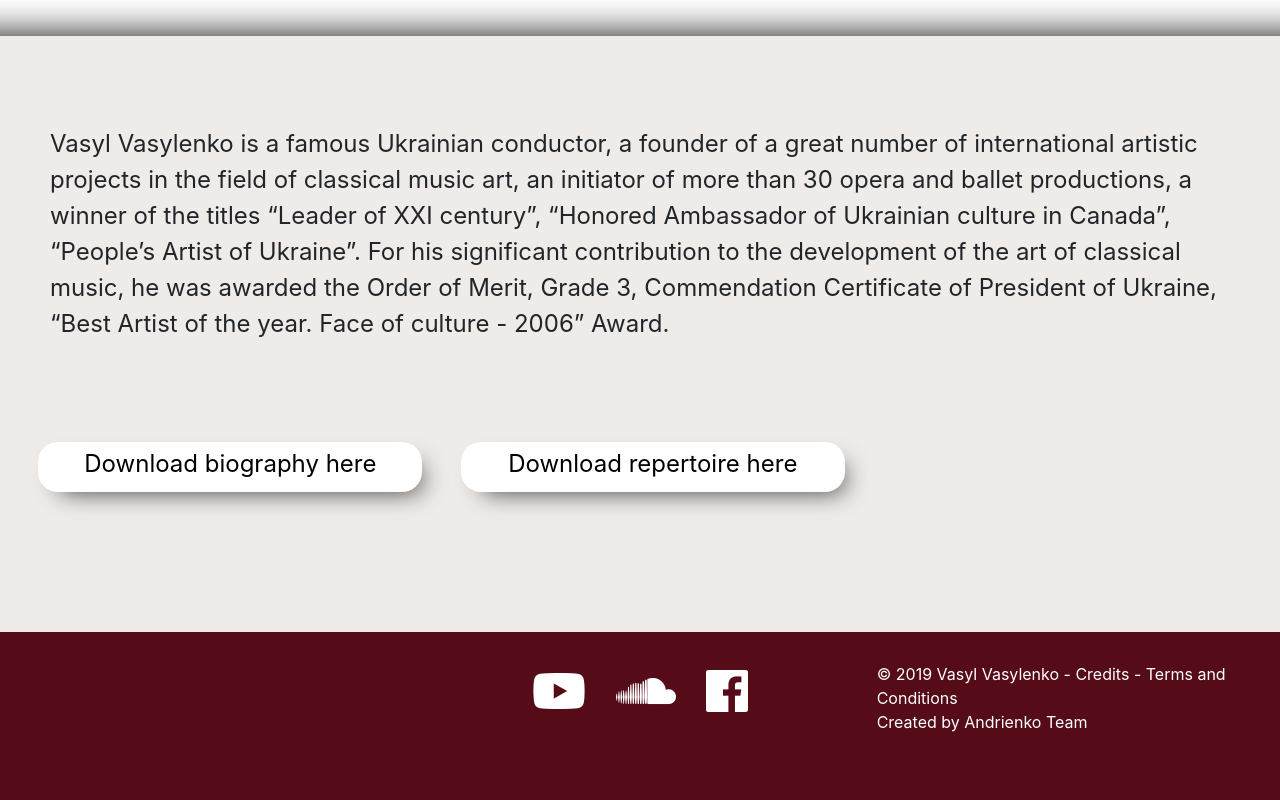
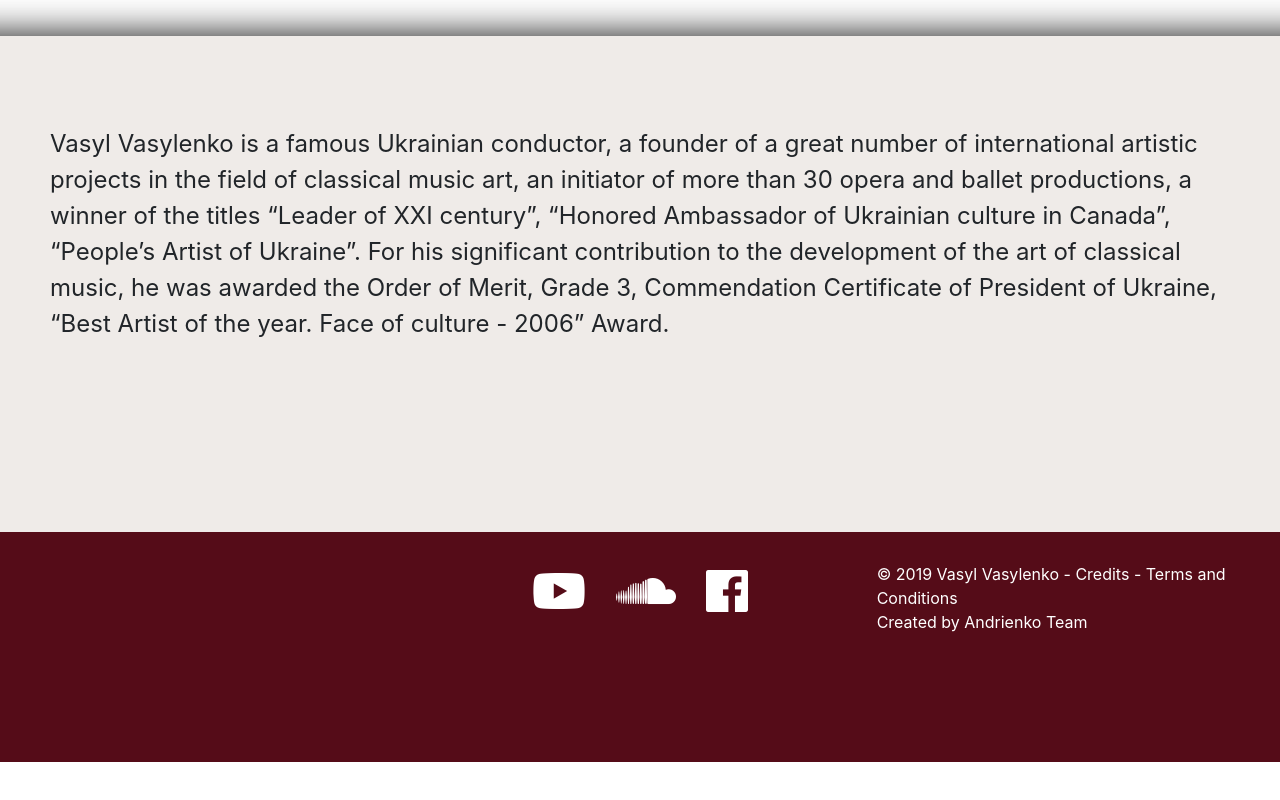
Before and after one commit to zaharandrienko/v_vasylenko, an Angular app: page /About/Bio in a window 1280 px wide. Shown: the part 4749-5549 px from the top of the page. After the commit the page ends 5511 px from the top, so only its background shows below. Built offline with nearby package versions, Linux system fonts and the light colour scheme.

Commit message:
Bio fix2

```diff
--- a/src/app/bio/bio.component.html
+++ b/src/app/bio/bio.component.html
@@ -36,7 +36,7 @@
 </div>
 <div class="content4">
   <p class="bioP">Vasyl Vasylenko is a famous Ukrainian conductor, a founder of a great number of international artistic projects in the field of classical music art, an initiator of more than 30 opera and ballet productions, a winner of the titles “Leader of XXI century”, “Honored Ambassador of Ukrainian culture in Canada”, “People’s Artist of Ukraine”. For his significant contribution to the development of the art of classical music, he was awarded the Order of Merit, Grade 3, Commendation Certificate of President of Ukraine, “Best Artist of the year. Face of culture - 2006” Award.</p>
-  <div class="btndow">
+  <!-- <div class="btndow">
     <div class="download">
       <div class="black"></div>
       <a href="assets/pdf/V_Vasylenko_Bio.pdf" download>
@@ -51,6 +51,6 @@
         <div class="front">Download repertoire here</div>
       </a>
     </div>
-  </div>
+  </div> -->
 
 </div>
```
